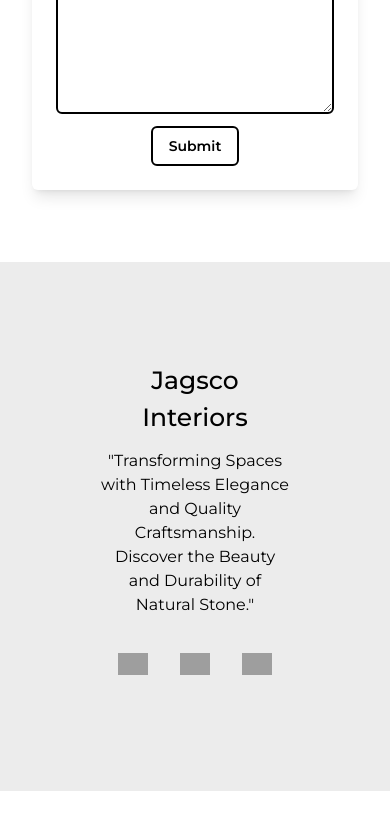
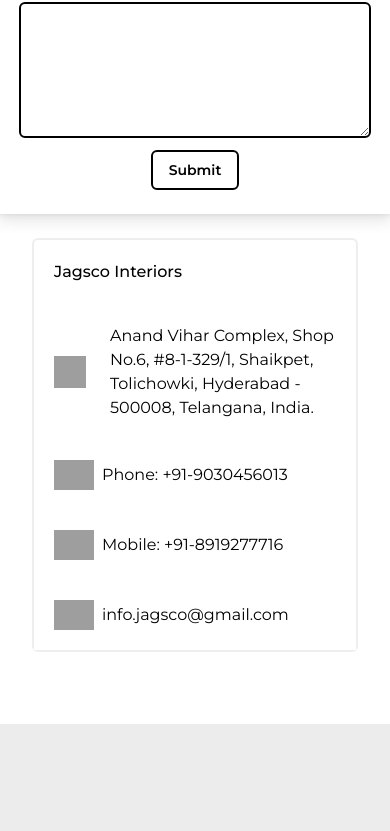
Before and after one commit to nazish-16/jagsco-in, a Next.js app: page / in a window 390 px wide. Shown: the part 8696-9527 px from the top of the page. Before the commit the page ends 9487 px from the top, so only its background shows below. Built offline with nearby package versions, Linux system fonts and the light colour scheme; grey boxes are pictures that could not be loaded.

Commit message:
address,mobile

```diff
--- a/Components/Contact.tsx
+++ b/Components/Contact.tsx
@@ -12,15 +12,15 @@ const Contact = () => (
             <div className="hidden md:flex flex-col p-12 items-center">
                 <iframe
                     src="https://www.google.com/maps/embed?pb=!1m14!1m8!1m3!1d15228.397164369904!2d78.40310579999999!3d17.407022!3m2!1i1024!2i768!4f13.1!3m3!1m2!1s0x3bcb9769d67653cf%3A0xedc8eb32768b7f62!2sJagsco%20Interiors!5e0!3m2!1sen!2sin!4v1720851590291!5m2!1sen!2sin"
-                    width="600"
-                    height="500"
+                    width="400"
+                    height="400"
                     style={{ border: 0 }}
                     allowFullScreen
                     loading="lazy"
                     referrerPolicy="no-referrer-when-downgrade"
                 ></iframe>
             </div>
-            <form className="space-y-3 w-full max-w-md p-6 bg-white shadow-lg rounded-md">
+            <form className="space-y-3 w-[400px] m-6 p-6 bg-white shadow-lg rounded-md">
                 <div>
                     <label
                         htmlFor="name"
@@ -102,6 +102,27 @@ const Contact = () => (
                     </button>
                 </div>
             </form>
+            <div className="flex flex-col border-2 border-[#eee] rounded-md">
+                <h1 className="p-5 text-black font-medium">Jagsco Interiors</h1>
+                <div className="bg-white p-5 flex flex-row  space-x-1 items-center justify-center">
+                    <img src="https://img.icons8.com/?size=100&id=41651&format=png&color=000000" alt="home" className="w-8 h-8" />
+                    <h1 className="max-w-sm pl-5">Anand Vihar Complex, Shop No.6, #8-1-329/1, Shaikpet, Tolichowki, Hyderabad - 500008, Telangana, India.</h1>
+                </div>
+                <div className="bg-white p-5 flex flex-row space-x-2 items-center">
+                    <img src="https://img.icons8.com/?size=100&id=ys7uxdxrK9MF&format=png&color=000000" alt="home" className="w-10" />
+                    <h1>Phone: +91-9030456013</h1>
+                </div>
+                <div className="bg-white p-5 flex flex-row space-x-2 items-center">
+                    <img src="https://img.icons8.com/?size=100&id=12921&format=png&color=000000" alt="home" className="w-10" />
+                    <h1>
+                        Mobile: +91-8919277716</h1>
+                </div>
+                <div className="bg-white p-5 flex flex-row space-x-2 items-center">
+                    <img src="https://img.icons8.com/?size=100&id=P7UIlhbpWzZm&format=png&color=000000" alt="home" className="w-10" />
+                    <h1>
+                        info.jagsco@gmail.com</h1>
+                </div>
+            </div>
         </div>
     </div>
 );
```
